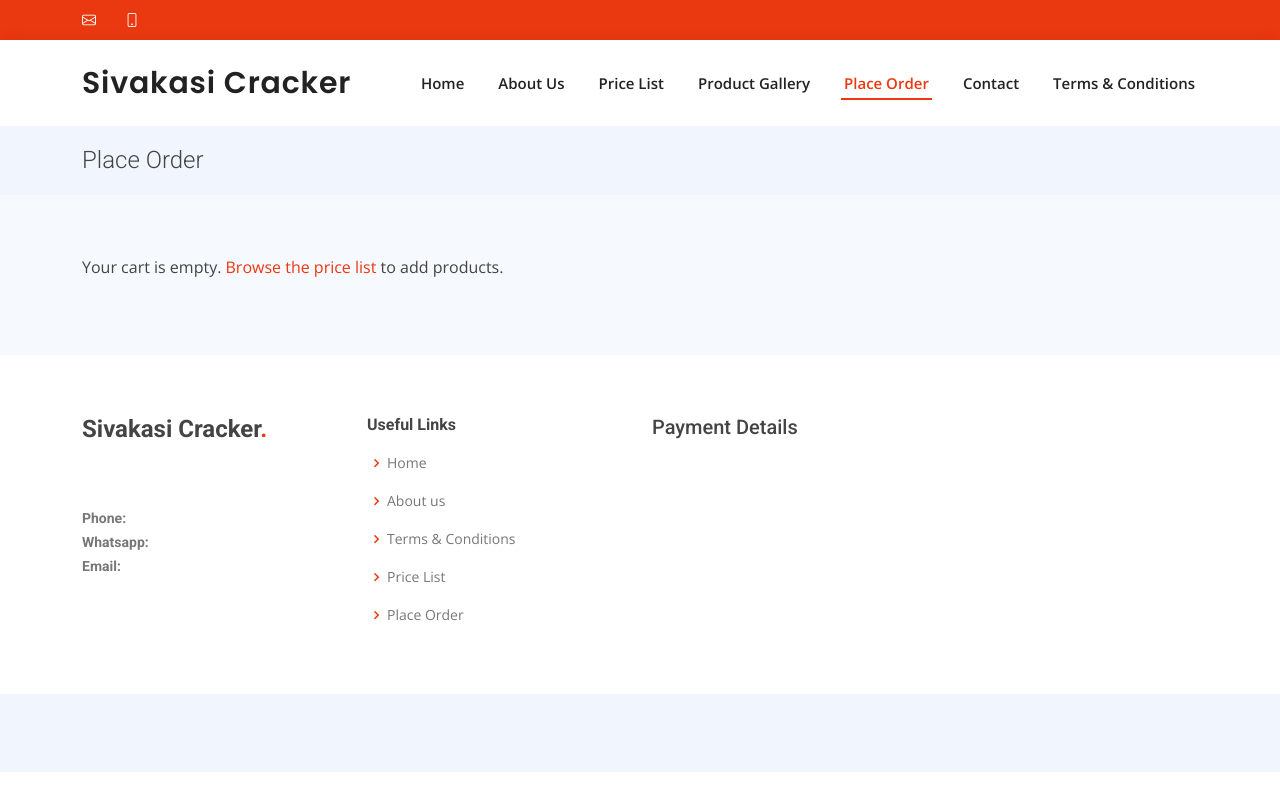
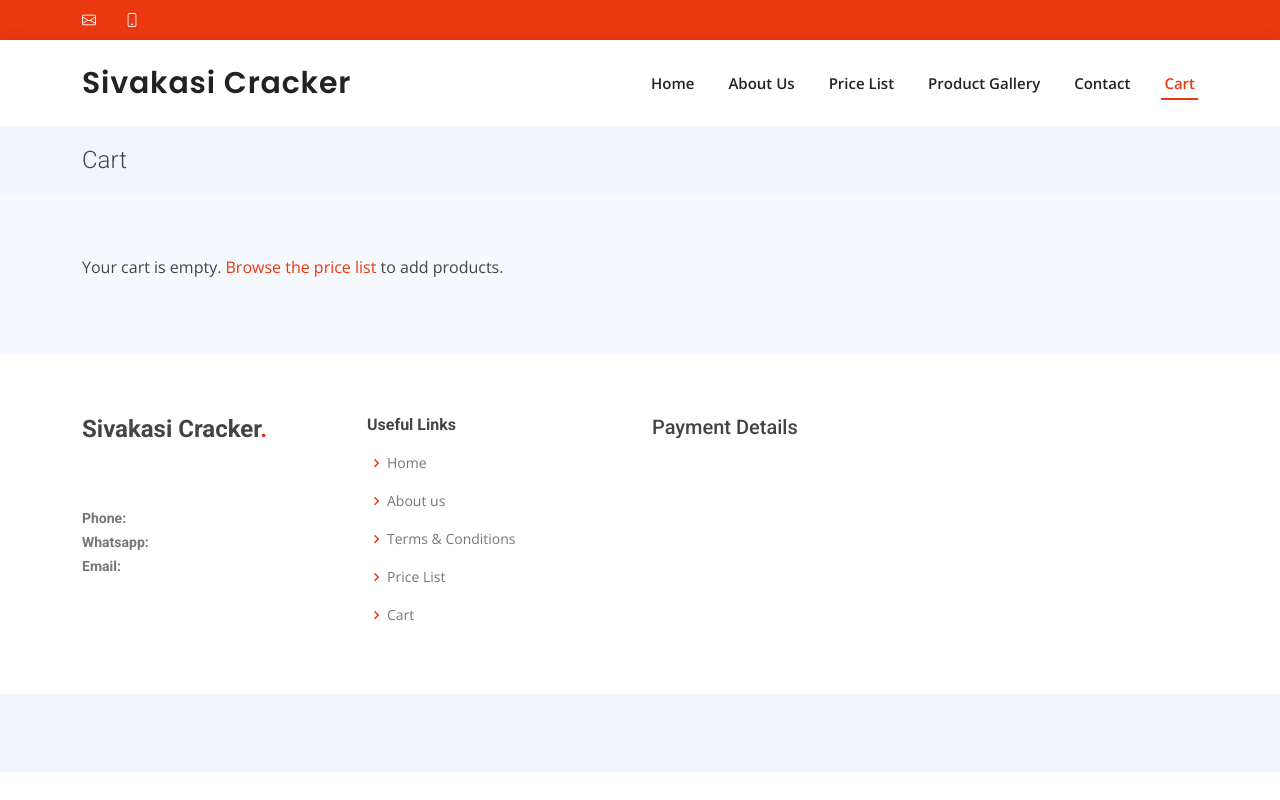
Before and after one commit to munikumar-naramala/sivakasicracker, a PHP site: page /place-order.php in a window 1280 px wide. Run offline with PHP 8.4, Linux system fonts and the light colour scheme; tables that the repository leaves empty hold one stand-in row (values such as "Sample post"); some libraries are stand-ins or nearby versions.

Commit message:
Rename Place Order to Cart in nav, move it last, drop Terms from top nav
- Nav order is now Home, About Us, Price List, Product Gallery, Contact,
  Cart (last) — Terms & Conditions removed from the top nav (it already
  lives in the footer's Useful Links, so still reachable, just not
  cluttering the primary nav)
- "Place Order" relabeled to "Cart" everywhere it described the page itself
  (nav link, browser title, breadcrumb heading, footer link, the "Go to
  Cart" button on price-list.php) since that's what the page now actually
  functions as after the cart-review redesign
- Left the final checkout button on the page itself labeled "Place Order" —
  that's the actual order-placing action, distinct from the page's identity
- URL intentionally unchanged (still place-order.php) per the project's
  URL-preservation rule — this is a label change, not a route change

Co-Authored-By: Claude Sonnet 5 <noreply@anthropic.com>

```diff
--- a/includes/footer.php
+++ b/includes/footer.php
@@ -33,7 +33,7 @@ $bank2 = Setting::get('bank2_details');
             <li><i class="bx bx-chevron-right"></i> <a href="index.php#about">About us</a></li>
             <li><i class="bx bx-chevron-right"></i> <a href="index.php#team">Terms & Conditions</a></li>
             <li><i class="bx bx-chevron-right"></i> <a href="price-list.php">Price List</a></li>
-            <li><i class="bx bx-chevron-right"></i> <a href="place-order.php">Place Order</a></li>
+            <li><i class="bx bx-chevron-right"></i> <a href="place-order.php">Cart</a></li>
           </ul>
         </div>
 
--- a/includes/header.php
+++ b/includes/header.php
@@ -45,11 +45,10 @@ function navClass(string $key, string $active): string
         <li><a class="<?= navClass('about', $activeNav) ?>" href="index.php#about">About Us</a></li>
         <li><a class="<?= navClass('price-list', $activeNav) ?>" href="price-list.php">Price List</a></li>
         <li><a class="<?= navClass('products-show', $activeNav) ?>" href="products-show.php">Product Gallery</a></li>
+        <li><a class="<?= navClass('contact', $activeNav) ?>" href="contact.php">Contact</a></li>
         <li><a class="<?= navClass('place-order', $activeNav) ?>" href="place-order.php">
-          Place Order <span class="cart-badge" style="<?= $cartCount > 0 ? '' : 'display:none;' ?>"><?= (int) $cartCount ?></span>
+          Cart <span class="cart-badge" style="<?= $cartCount > 0 ? '' : 'display:none;' ?>"><?= (int) $cartCount ?></span>
         </a></li>
-        <li><a class="<?= navClass('contact', $activeNav) ?>" href="contact.php">Contact</a></li>
-        <li><a class="<?= navClass('terms', $activeNav) ?>" href="index.php#team">Terms & Conditions</a></li>
       </ul>
       <i class="bi bi-list mobile-nav-toggle"></i>
     </nav><!-- .navbar -->
--- a/place-order.php
+++ b/place-order.php
@@ -2,7 +2,7 @@
 require_once __DIR__ . '/config/config.php';
 
 $activeNav = 'place-order';
-$pageTitle = 'Place Order';
+$pageTitle = 'Cart';
 
 $cartData = Cart::resolve();
 $formError = $_GET['error'] ?? null;
@@ -22,7 +22,7 @@ unset($_SESSION['place_order_old_input']);
 
   <section class="breadcrumbs">
     <div class="container">
-      <h2>Place Order</h2>
+      <h2>Cart</h2>
     </div>
   </section>
 
--- a/price-list.php
+++ b/price-list.php
@@ -79,7 +79,7 @@ if ($isAjax) {
         </div>
 
         <div class="text-center mt-5">
-          <a href="place-order.php" class="btn-add-cart" style="display:inline-flex; text-decoration:none;">Go to Place Order</a>
+          <a href="place-order.php" class="btn-add-cart" style="display:inline-flex; text-decoration:none;">Go to Cart</a>
         </div>
 
       </div>
```
